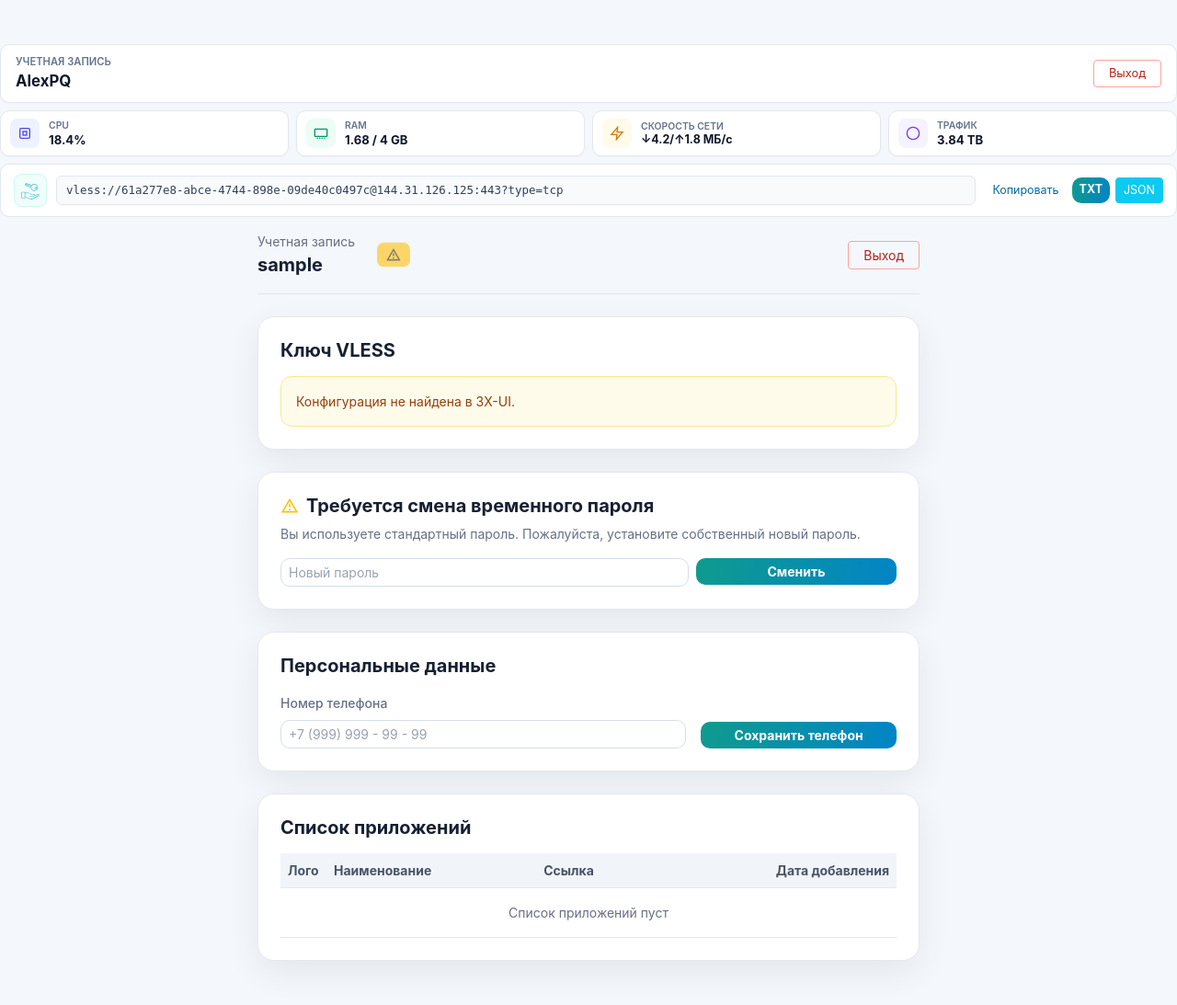
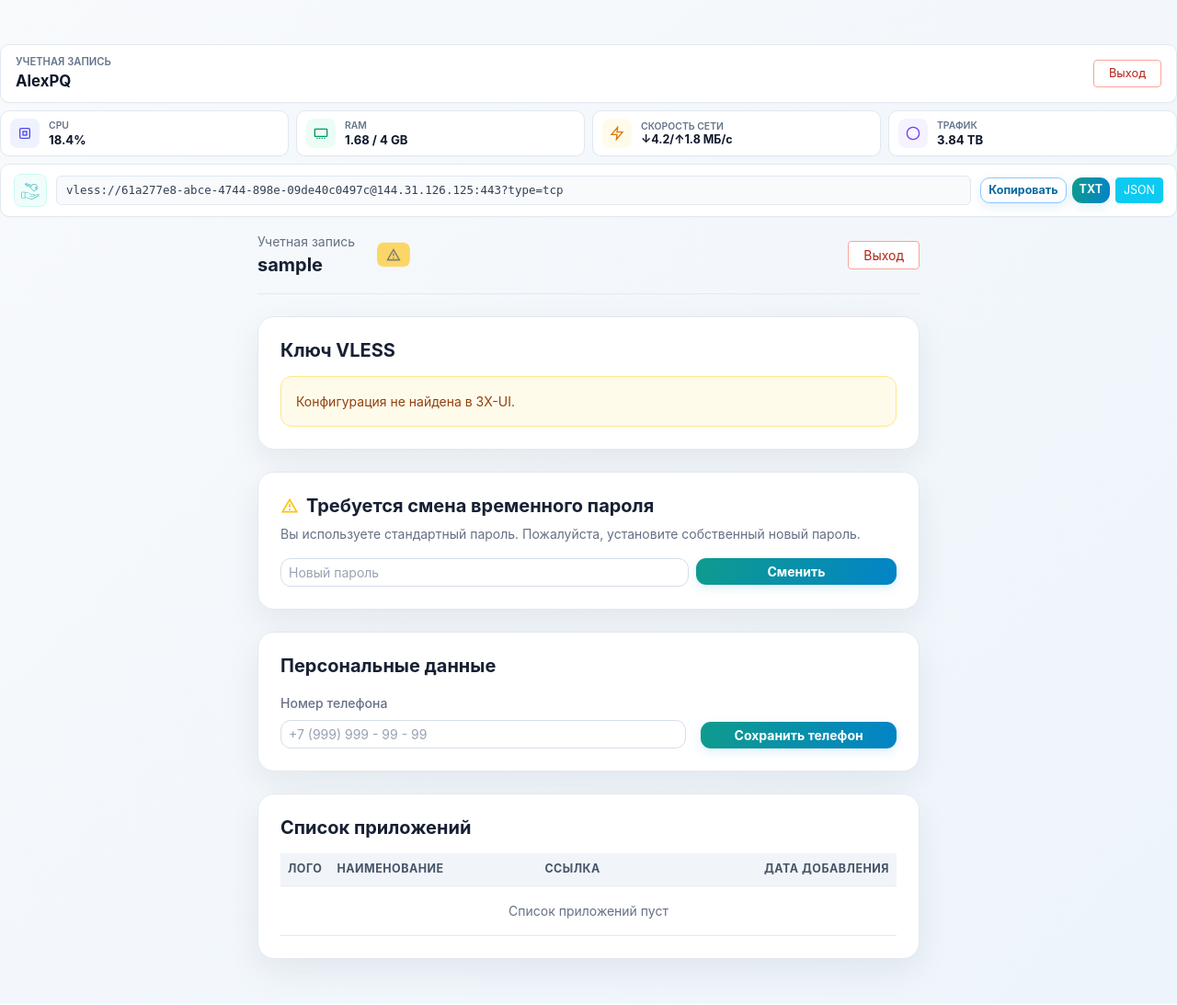
Before and after one commit to alexpikman/proxy.pqnet.ru, a PHP site: page /dashboard.php in a window 1280 px wide. Shown: the whole page at 92% size. After the commit the page ends 1072 px from the top, so only its background shows below. Run offline with PHP 8.4, Linux system fonts and the light colour scheme; the visitor is signed in with stand-in values (Sample User, id 1); data comes from the database, SQL or seed files in the repository; data that the repository does not hold is empty.

Commit message:
Apply shared PQNET light theme

```diff
--- a/dashboard.php
+++ b/dashboard.php
@@ -205,6 +205,7 @@ body .alert-danger{background:#fef3f2!important;color:#b42318!important}
   body .container .btn{font-size:13px}
 }
 </style>
+    <link rel="stylesheet" href="pqnet-theme.css?v=1">
 </head>
 <body class="py-5">
 <?php renderServerHeaderStatus(); ?>
```
